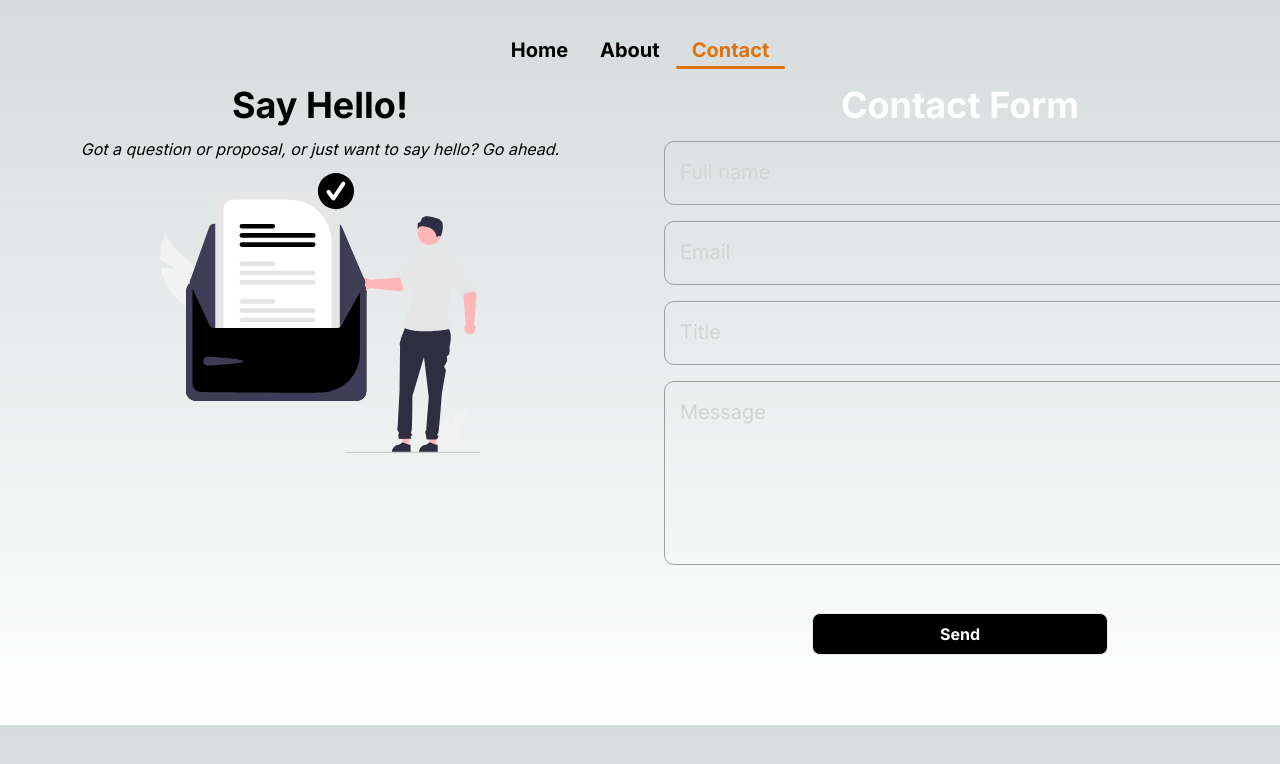
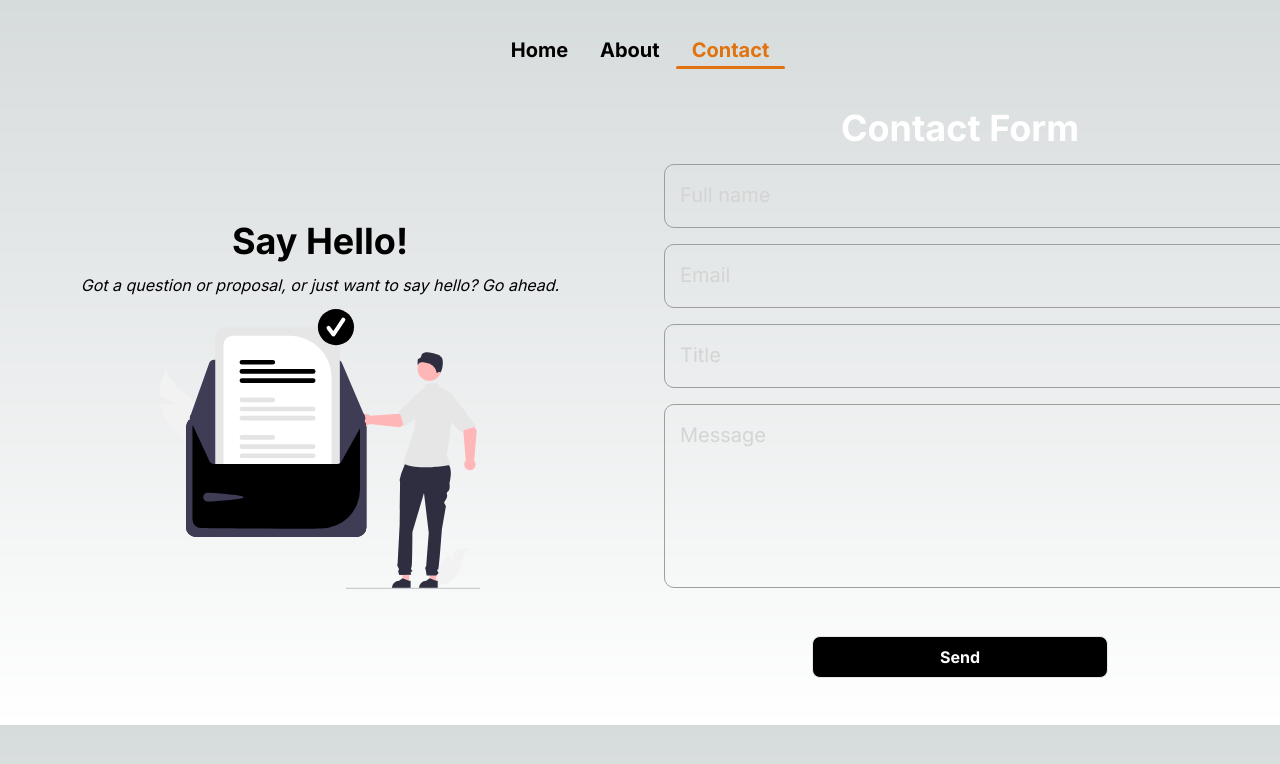
Before and after one commit to amin-farina/deploy-portfolio, a Next.js app: page /contact in a window 1280 px wide. Shown: the top 764 px of the page. Built offline with nearby package versions, Linux system fonts and the light colour scheme.

Commit message:
Fix responsive

```diff
--- a/app/contact/page.jsx
+++ b/app/contact/page.jsx
@@ -9,7 +9,7 @@ export default function Contact() {
     return (
         <div className='w-100 '>
             <div className="mx-auto container">
-                <div className="flex w-100 min-h-[80vh] max-sm:flex-wrap">
+                <div className="flex w-100 min-h-[80vh] max-sm:flex-wrap justify-center items-center">
                     <div className="flex-col w-1/2 max-sm:w-full">
                         <div className='justify-center flex items-center min-sm:h-[80vh] max-sm:mb-5 max-sm:px-5'>
                             <TextContact />
--- a/app/page.js
+++ b/app/page.js
@@ -8,7 +8,7 @@ export default function Home() {
   return (
     <main className="flex flex-col items-center px-4">
       <div className="container mx-auto">
-        <div className="flex max-sm:flex-wrap max-sm:mb-3">
+        <div className="flex max-sm:flex-wrap max-sm:mb-3 mb-[7vh]">
           <div className="flex flex-col justify-center w-1/2 max-sm:w-full min-sm:min-h-[80vh] space-y-4">
             <p className="italic text-xl">Hi! i am</p>
             <h1 className="titleFont text-6xl">Sebastián Amin, Fariña</h1>
```
